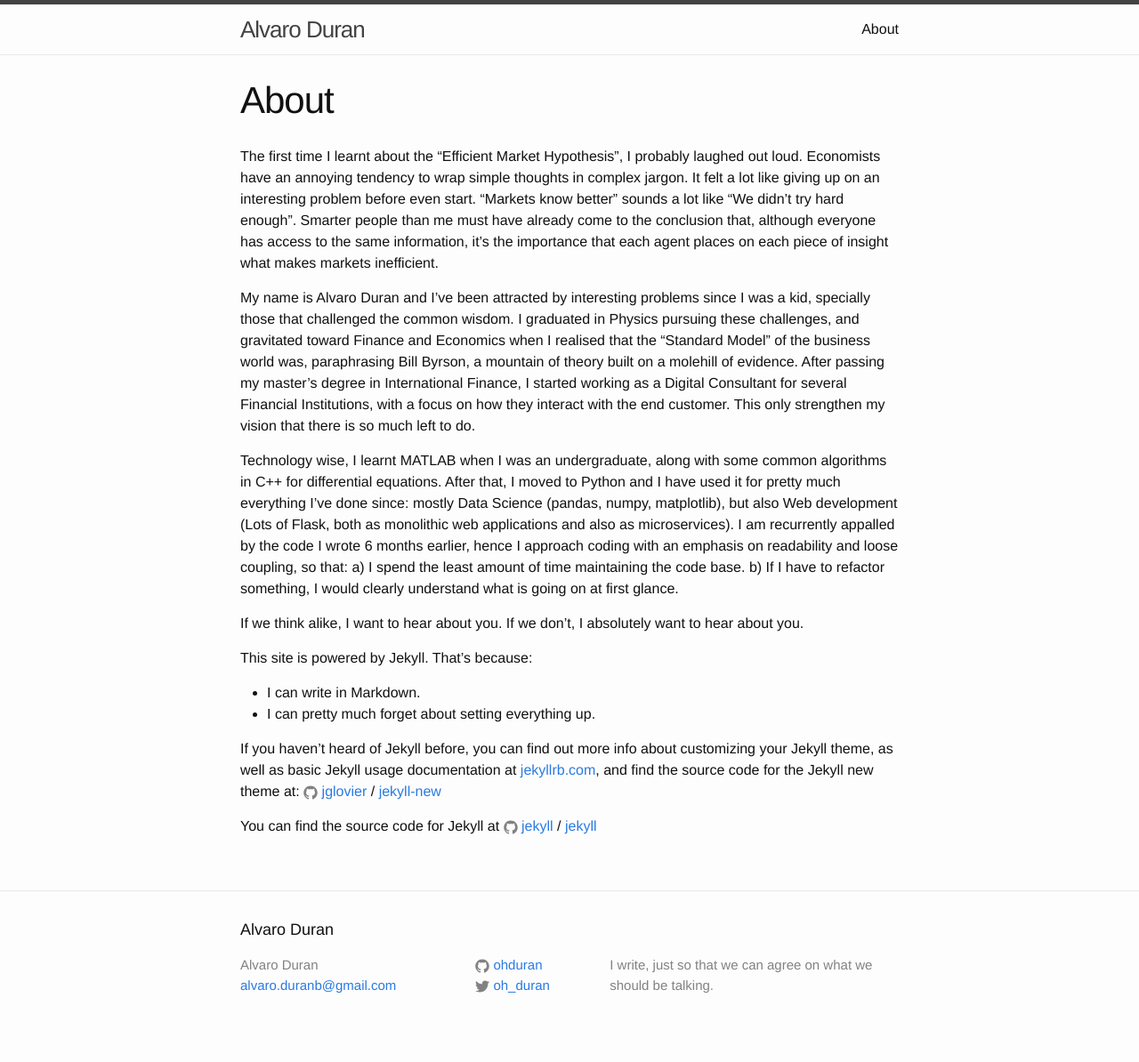
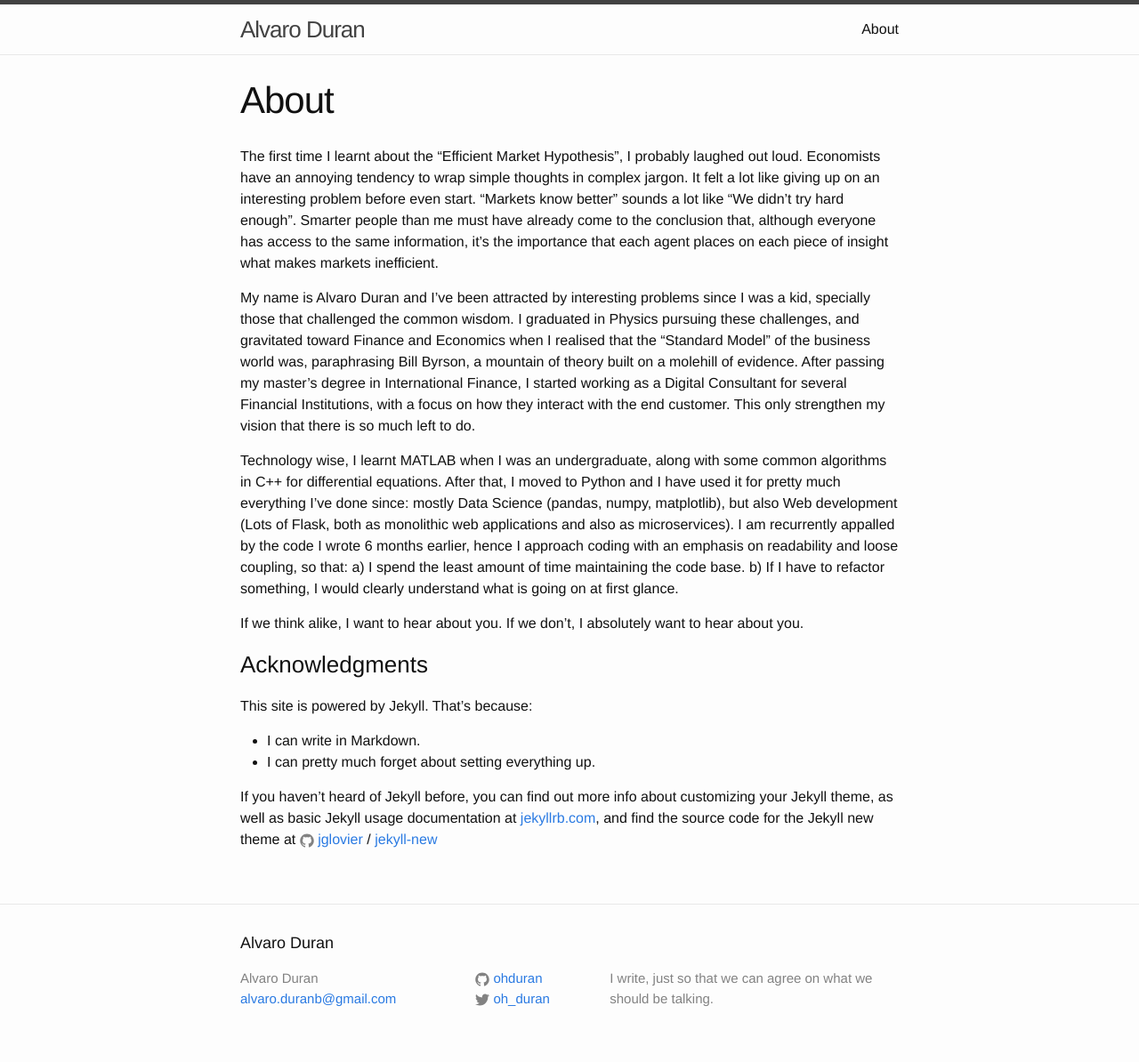
Before and after one commit to ohduran/ohduran.github.io, a Jekyll site: the page built from about.md, in a window 1280 px wide. Shown: the whole page at 89% size. Built offline with Jekyll 4.4.1, drawn with Linux system fonts in a browser that asks for light colours.

Commit message:
Update about

```diff
--- a/about.md
+++ b/about.md
@@ -15,16 +15,12 @@ b) If I have to refactor something, I would clearly understand what is going on
 If we think alike, I want to hear about you. If we don't, I absolutely want to hear about you.
 
 
-
+### Acknowledgments
 
 This site is powered by Jekyll. That's because:
 - I can write in Markdown.
 - I can pretty much forget about setting everything up.
 
-If you haven't heard of Jekyll before, you can find out more info about customizing your Jekyll theme, as well as basic Jekyll usage documentation at [jekyllrb.com](http://jekyllrb.com/), and find the source code for the Jekyll new theme at:
+If you haven't heard of Jekyll before, you can find out more info about customizing your Jekyll theme, as well as basic Jekyll usage documentation at [jekyllrb.com](http://jekyllrb.com/), and find the source code for the Jekyll new theme at
 {% include icon-github.html username="jglovier" %} /
 [jekyll-new](https://github.com/jglovier/jekyll-new)
-
-You can find the source code for Jekyll at
-{% include icon-github.html username="jekyll" %} /
-[jekyll](https://github.com/jekyll/jekyll)
```
